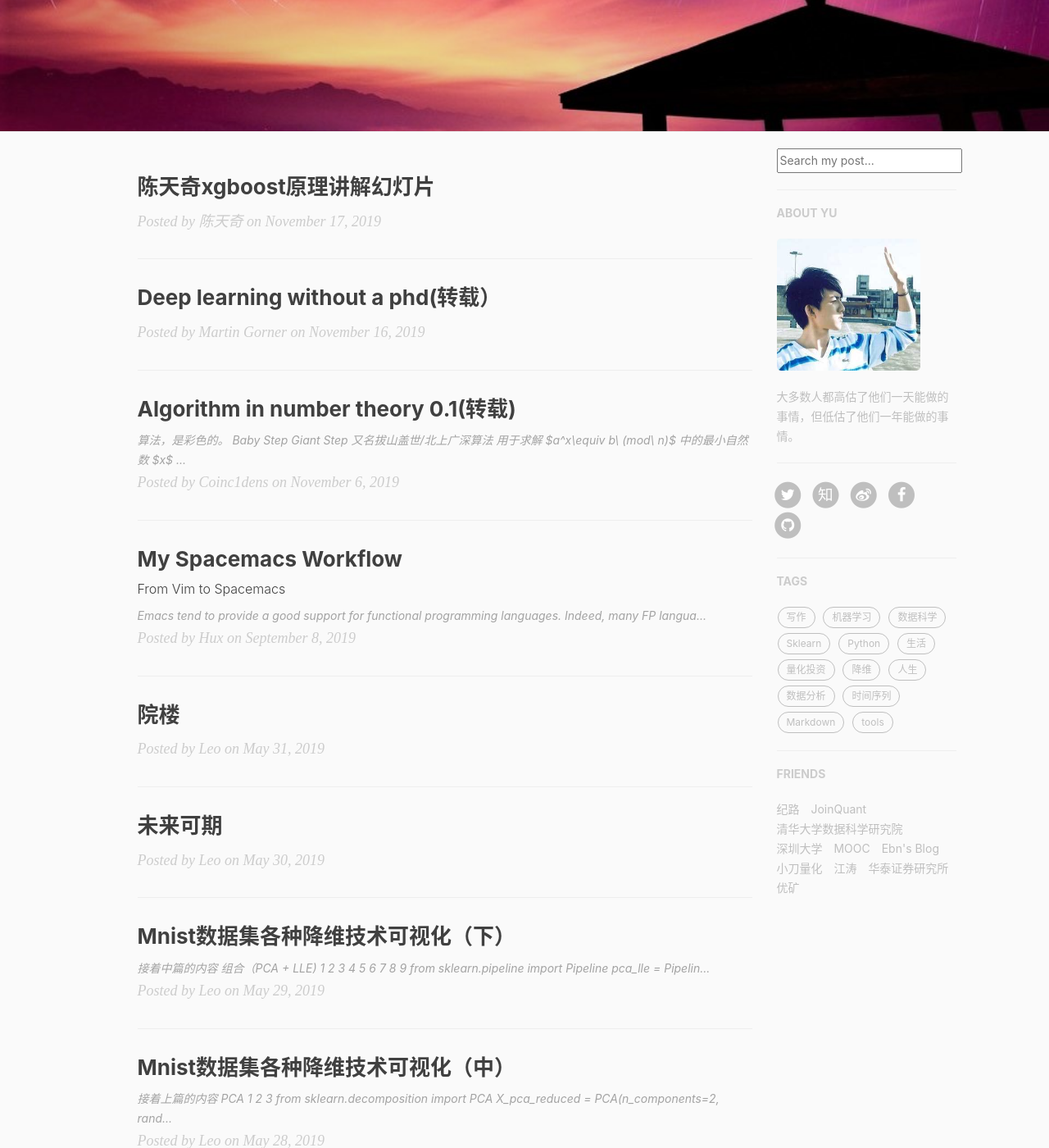
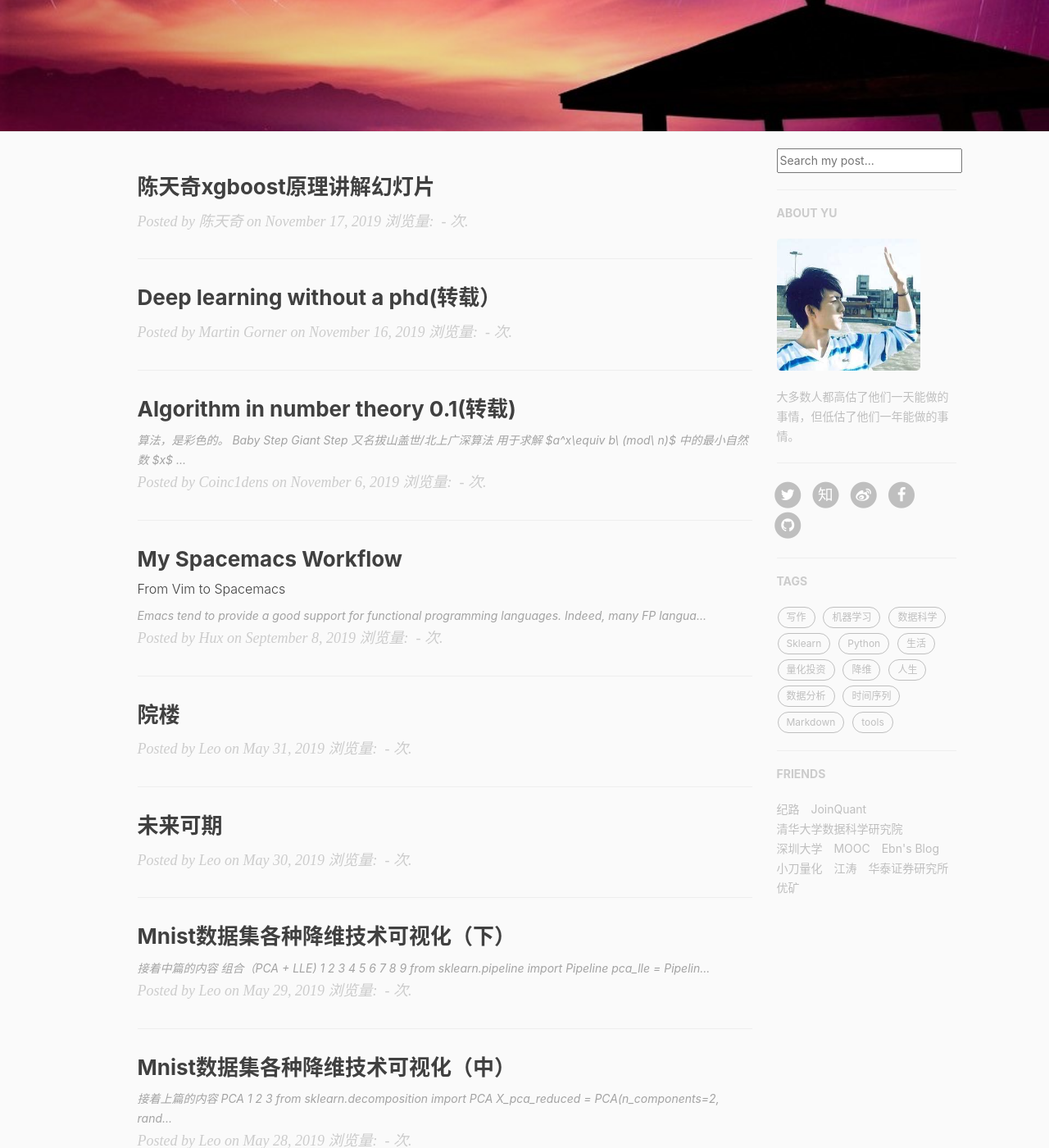
Before and after one commit to Kuankelife/leoblog, a Jekyll site: the page built from index.html, in a window 1280 px wide and 1400 px high, scrolled down 466 px. Shown: the whole window at 82% size. Built offline with Jekyll 4.4.1, drawn with Linux system fonts in a browser that asks for light colours; nearby versions of some CDN libraries; the list of posts is cut into pages by our own code; comment, search, counter and statistics services are not loaded; some of the changed text lies outside the part shown.

Commit message:
Update index.html

```diff
--- a/index.html
+++ b/index.html
@@ -39,7 +39,7 @@ description: "一生想做浪漫宽客"
         <p class="post-meta">
 
     Posted by {% if post.author %}{{ post.author }}{% else %}{{ site.title }}{% endif %} on {{ post.date | date: "%B %-d, %Y" }}
-
+浏览量:&nbsp;<span id="{{ post.url }}" class="leancloud_visitors" data-flag-title="{{ post.title }}"> - </span>次.
    <!--  {% if site.leancloud.enable %}
      <span id="{{ post.url }}" class="post-link" data-flag-title="{{ post.title }}">
      <span id="{{ post.url }}" class="leancloud_visitors" data-flag-title="{{ post.title }}">|View&nbsp<i class="fa fa-eye" title='访问量' aria-hidden="true"></i>
```
